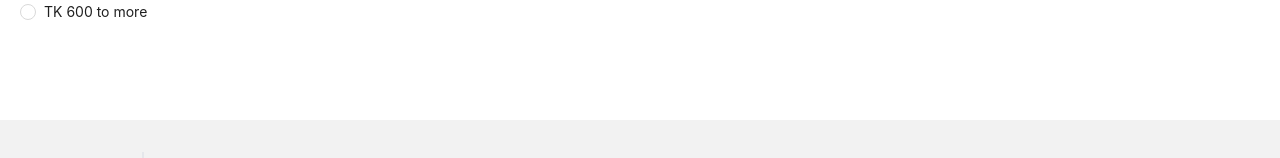
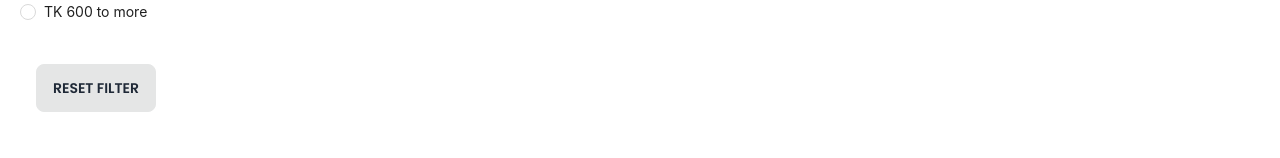
Before and after one commit to Baidyanath-k/eCommerce-Client, a React (Create React App) app: page / in a window 1280 px wide. Shown: the part 321-479 px from the top of the page. Built offline with nearby package versions, Linux system fonts and the light colour scheme; no server answers.

Commit message:
reset filter set

```diff
--- a/src/pages/HomePage/Home/Home.js
+++ b/src/pages/HomePage/Home/Home.js
@@ -93,6 +93,14 @@ const Home = () => {
                 ))}
               </Radio.Group>
             </div>
+            <div className="mt-10 text-center mx-auto">
+              <button
+                className="btn btn-active"
+                onClick={() => window.location.reload()}
+              >
+                Reset Filter
+              </button>
+            </div>
           </div>
           <div className="lg:w-4/5 md:w-4/5 w-4/5 mx-auto">
             <section className="text-gray-600 body-font">
--- a/src/pages/HomePage/Home/HomeProduct.js
+++ b/src/pages/HomePage/Home/HomeProduct.js
@@ -3,8 +3,7 @@ import { Link } from "react-router-dom";
 
 const HomeProduct = ({ product }) => {
   // console.log(product);
-  const {_id, category, description, name, price } = product;
-
+  const { _id, category, description, name, price } = product;
 
   return (
     <div className="p-4 md:w-1/3">
@@ -16,12 +15,14 @@ const HomeProduct = ({ product }) => {
         />
         <div className="p-4">
           <h2 className="tracking-widest text-xs title-font font-medium text-gray-400 mb-1">
-            {category?.name}
+            {category ? category.name : "category not found"}
           </h2>
           <h1 className="title-font text-lg font-medium text-gray-900 mb-3">
             {name}
           </h1>
-          <p className="leading-relaxed mb-3">{description}</p>
+          <p className="leading-relaxed mb-3">
+            {description.substring(0, 30)}...
+          </p>
           <p className="leading-relaxed mb-3">TK: {price}</p>
           <div className="flex items-center justify-between">
             <Link className="">
```
